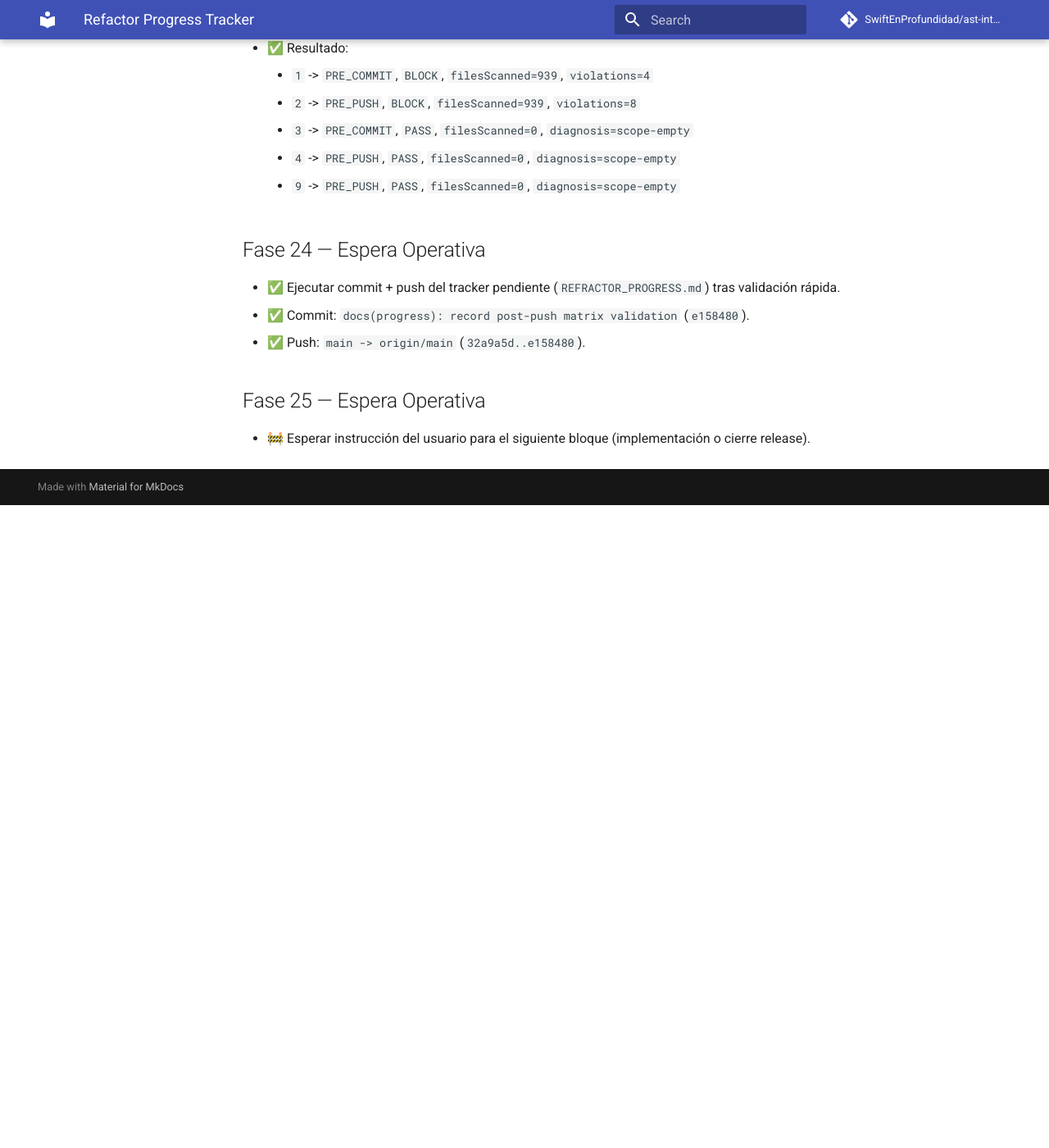
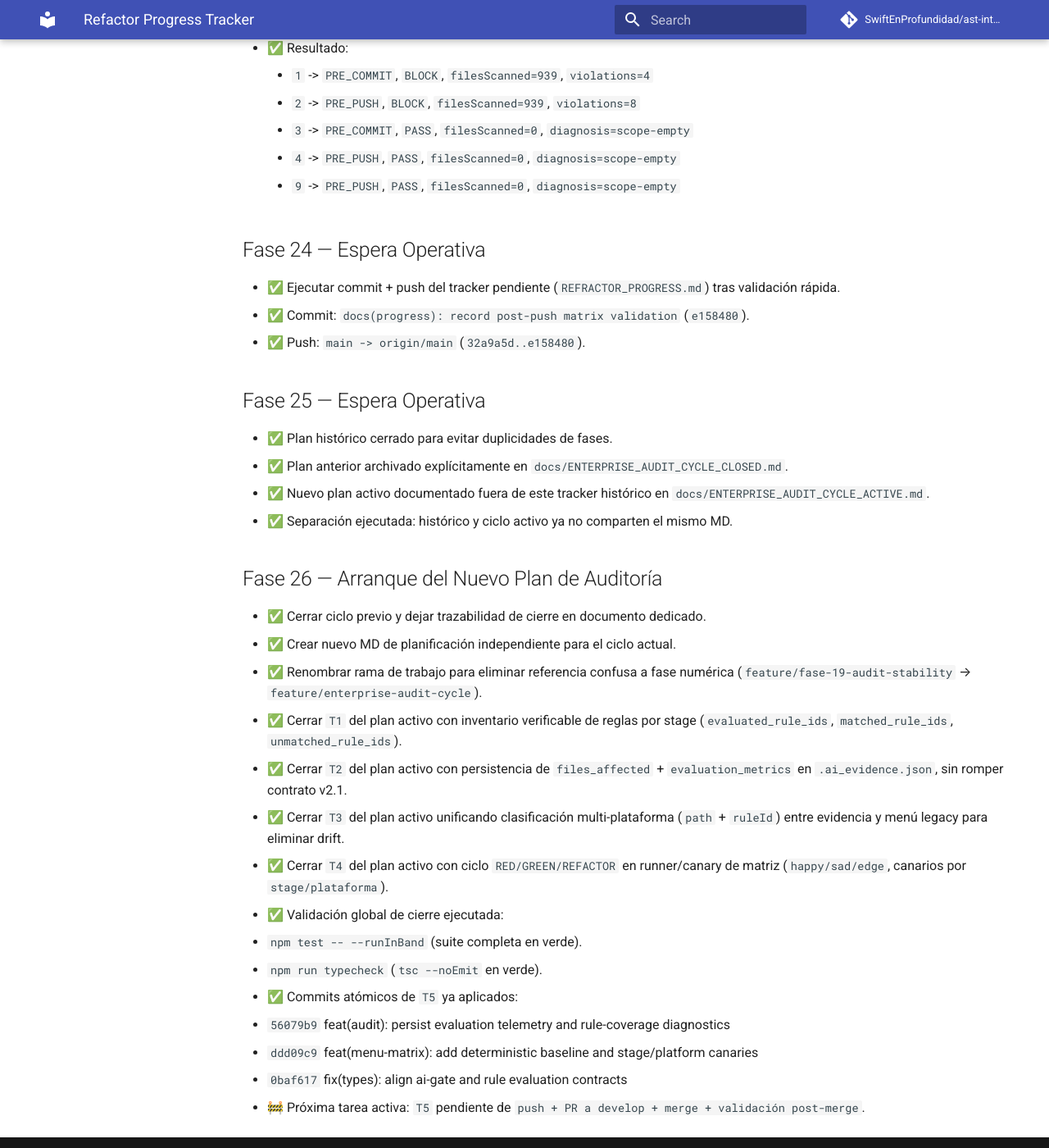
Before and after one commit to SwiftEnProfundidad/ast-intelligence-hooks, an MkDocs documentation site: the page built from docs/REFRACTOR_PROGRESS.md, in a window 1280 px wide and 1400 px high, scrolled down 19220 px. Shown: the whole window at 82% size. Built offline with MkDocs 1.6.1 and Material for MkDocs 9.7.7, drawn with Linux system fonts in a browser that asks for light colours; comment, search, counter and statistics services are not loaded; before the commit the page ends 19836 px from its top, so only the background shows below that.

Commit message:
docs(progress): track T5 execution and cycle plan state

```diff
--- a/docs/REFRACTOR_PROGRESS.md
+++ b/docs/REFRACTOR_PROGRESS.md
@@ -487,4 +487,24 @@ Estado operativo del plan activo para restaurar capacidades enterprise sin rompe
   - ✅ Push: `main -> origin/main` (`32a9a5d..e158480`).
 
 ## Fase 25 — Espera Operativa
-- 🚧 Esperar instrucción del usuario para el siguiente bloque (implementación o cierre release).
+- ✅ Plan histórico cerrado para evitar duplicidades de fases.
+- ✅ Plan anterior archivado explícitamente en `docs/ENTERPRISE_AUDIT_CYCLE_CLOSED.md`.
+- ✅ Nuevo plan activo documentado fuera de este tracker histórico en `docs/ENTERPRISE_AUDIT_CYCLE_ACTIVE.md`.
+- ✅ Separación ejecutada: histórico y ciclo activo ya no comparten el mismo MD.
+
+## Fase 26 — Arranque del Nuevo Plan de Auditoría
+- ✅ Cerrar ciclo previo y dejar trazabilidad de cierre en documento dedicado.
+- ✅ Crear nuevo MD de planificación independiente para el ciclo actual.
+- ✅ Renombrar rama de trabajo para eliminar referencia confusa a fase numérica (`feature/fase-19-audit-stability` → `feature/enterprise-audit-cycle`).
+- ✅ Cerrar `T1` del plan activo con inventario verificable de reglas por stage (`evaluated_rule_ids`, `matched_rule_ids`, `unmatched_rule_ids`).
+- ✅ Cerrar `T2` del plan activo con persistencia de `files_affected` + `evaluation_metrics` en `.ai_evidence.json`, sin romper contrato v2.1.
+- ✅ Cerrar `T3` del plan activo unificando clasificación multi-plataforma (`path` + `ruleId`) entre evidencia y menú legacy para eliminar drift.
+- ✅ Cerrar `T4` del plan activo con ciclo `RED/GREEN/REFACTOR` en runner/canary de matriz (`happy/sad/edge`, canarios por `stage/plataforma`).
+- ✅ Validación global de cierre ejecutada:
+  - `npm test -- --runInBand` (suite completa en verde).
+  - `npm run typecheck` (`tsc --noEmit` en verde).
+- ✅ Commits atómicos de `T5` ya aplicados:
+  - `56079b9` feat(audit): persist evaluation telemetry and rule-coverage diagnostics
+  - `ddd09c9` feat(menu-matrix): add deterministic baseline and stage/platform canaries
+  - `0baf617` fix(types): align ai-gate and rule evaluation contracts
+- 🚧 Próxima tarea activa: `T5` pendiente de `push + PR a develop + merge + validación post-merge`.
```
Also changed, not shown: docs/ENTERPRISE_AUDIT_CYCLE_ACTIVE.md (added, +85 -0 lines), docs/ENTERPRISE_AUDIT_CYCLE_CLOSED.md (added, +58 -0 lines).
